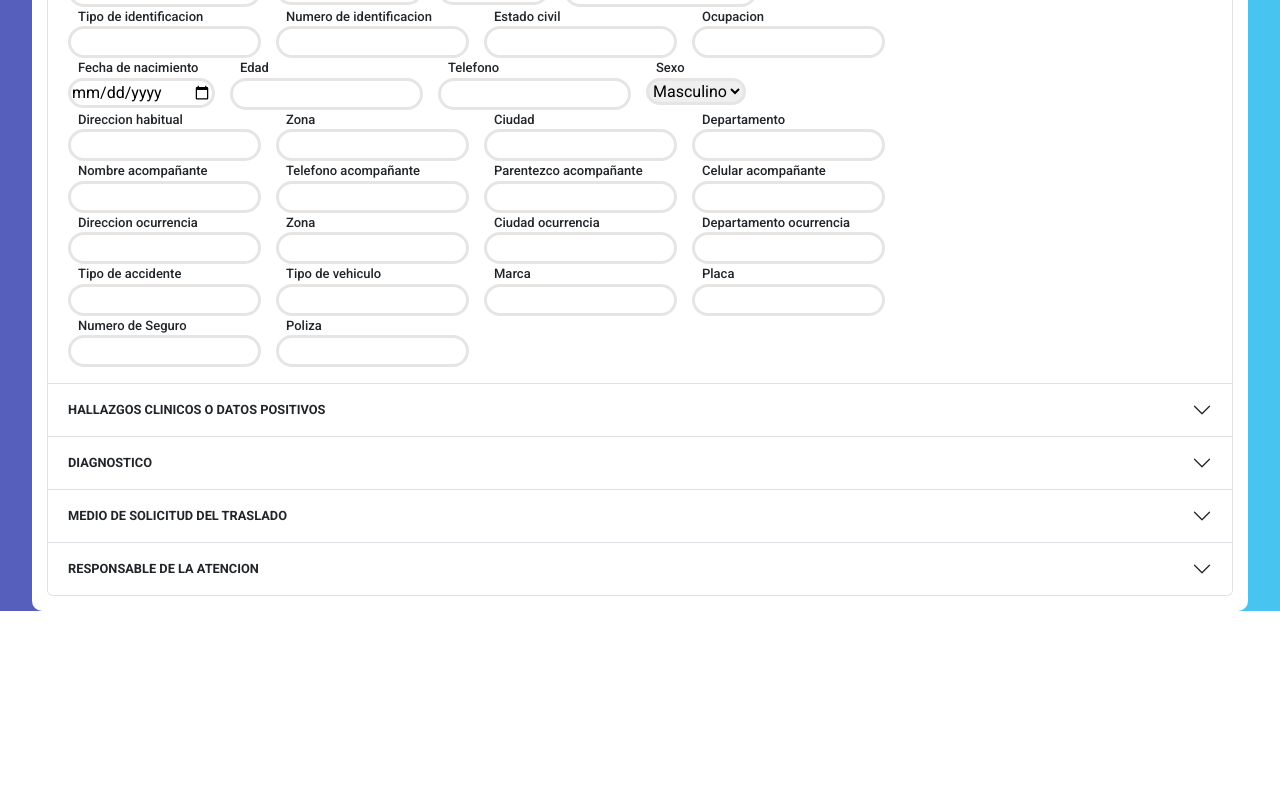
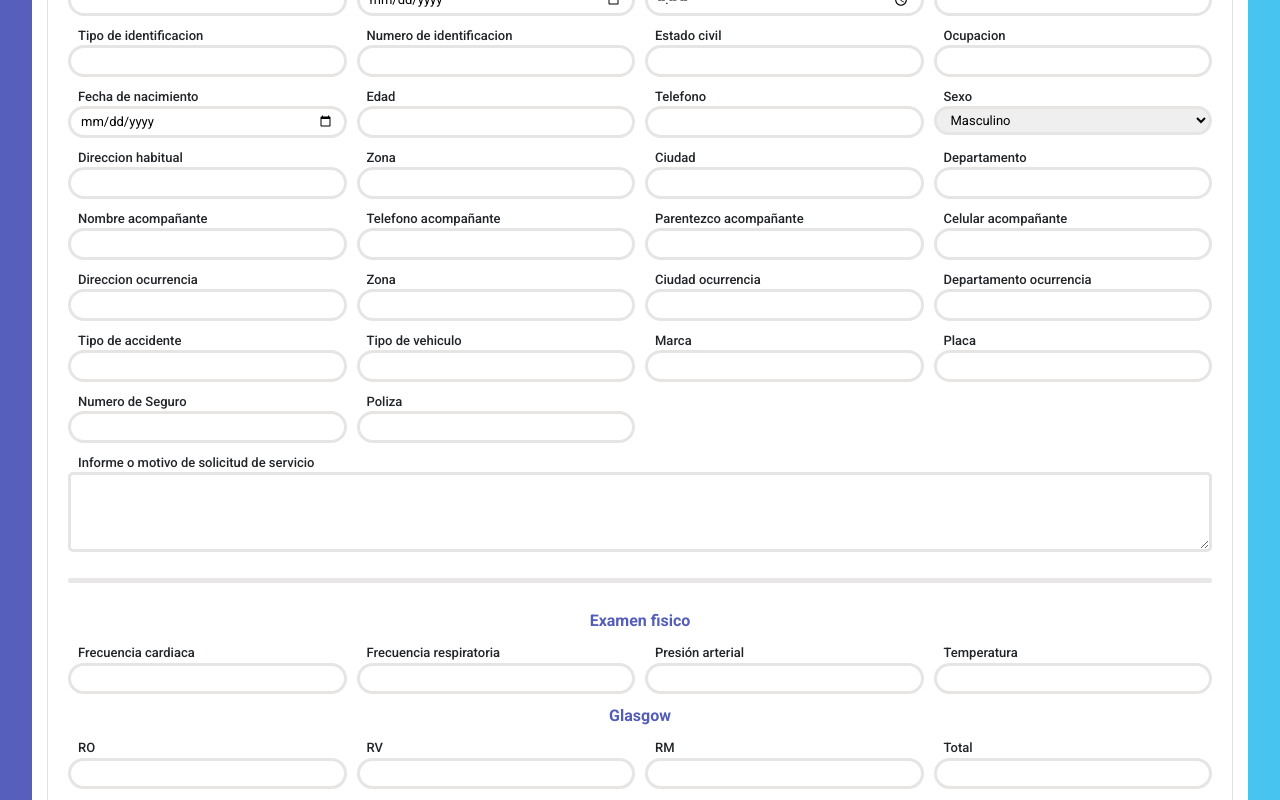
Before and after one commit to frangabriel/proyecto_global, a React (Vite) app: page / in a window 1280 px wide. Shown: the part 340-1140 px from the top of the page. Before the commit the page ends 951 px from the top, so only its background shows below. Built offline with nearby package versions, Linux system fonts and the light colour scheme.

Commit message:
creacion del componente Hallazgos, componente CampoSelectMultiple

```diff
--- a/package.json
+++ b/package.json
@@ -13,7 +13,8 @@
     "bootstrap": "^5.3.3",
     "react": "^18.2.0",
     "react-bootstrap": "^2.10.2",
-    "react-dom": "^18.2.0"
+    "react-dom": "^18.2.0",
+    "react-multi-select-component": "^4.3.4"
   },
   "devDependencies": {
     "@types/react": "^18.2.66",
--- a/src/App.css
+++ b/src/App.css
@@ -72,22 +72,37 @@ button.accordion-button:not(.collapsed) {
 
 /* Esilos componente CampoInput */
 
+section.identificacion {
+  display: grid;
+  grid-template-columns: repeat(1, minmax(100px, 1fr));
+  grid-row: auto;
+  grid-gap: 10px;
+}
+
+
 .container-campo {
   display: flex;
   flex-direction: column;
 }
 
 .fila {
-  display: flex;
-  gap: 15px;
+  display: grid;
+  grid-template-columns: repeat(4, minmax(100px, 1fr));
+  grid-row: auto;
+  grid-gap: 10px;
 }
 
-.container-campo input {
+.container-campo input{
   border-radius: 20px;
   border: 3px solid #E7E4E4;
 }
+.container-campo textarea{
+  border-radius: 5px;
+  border: 3px solid #E7E4E4;
+  min-height: 80px;
+}
 
-.container-campo select.quierosexo {
+.container-campo select {
   border-radius: 20px;
   border: 3px solid #E7E4E4;
 }
@@ -97,3 +112,23 @@ button.accordion-button:not(.collapsed) {
   font-weight: 500;
   font-size: 13px;
 }
+
+.container-campo > input, .container-campo > select, .container-campo > textarea {
+  padding: 3px 10px;
+  font-size: 13px;
+  outline: none;
+}
+
+.container-campo > input:focus, .container-campo > select:focus, .container-campo > textarea:focus {
+  border: 3px solid #a0e2f8;
+}
+
+hr.linea{
+  border-top: 5px solid #a7a0a0;
+  border-radius: 10px;
+}
+span.subtitulo{
+  text-align: center;
+  color: #535DB9;
+  font-weight: bold;
+}
--- a/src/componentes/comunes/CampoSelect.jsx
+++ b/src/componentes/comunes/CampoSelect.jsx
@@ -5,7 +5,7 @@ export const CampoSelect = ({title, id}) => {
   return (
     <div className='container-campo'>
         <label htmlFor={id}>{title}</label>
-        <select className='quierosexo'>
+        <select>
           <option value="masculino">Masculino</option>
           <option value="femenino">Femenino</option>
         </select>
--- /dev/null
+++ b/src/componentes/comunes/CampoSelectMultiple.jsx
@@ -0,0 +1,25 @@
+import React, { useState } from "react";
+import { MultiSelect } from "react-multi-select-component";
+
+const options = [
+  { label: "Grapes 🍇", value: "grapes" },
+  { label: "Mango 🥭", value: "mango" },
+  { label: "Strawberry 🍓", value: "strawberry", disabled: true },
+];
+
+export const CampoSelectMultiple = () => {
+  const [selected, setSelected] = useState([]);
+
+  return (
+    <div>
+      <h1>Select Fruits</h1>
+      <pre>{JSON.stringify(selected)}</pre>
+      <MultiSelect
+        options={options}
+        value={selected}
+        onChange={setSelected}
+        labelledBy="Select"
+      />
+    </div>
+  );
+};
--- /dev/null
+++ b/src/componentes/comunes/CampoTextArea.jsx
@@ -0,0 +1,11 @@
+import React from 'react'
+import '../../App.css'
+
+export const CampoTextArea = ({title, id}) => {
+  return (
+    <div className='container-campo'>
+        <label htmlFor={id}>{title}</label>
+        <textarea id={id}/>
+    </div>
+  )
+}
--- a/src/componentes/vista/App.jsx
+++ b/src/componentes/vista/App.jsx
@@ -2,6 +2,8 @@ import '../../App.css'
 import {Container, Row, Tabs, Tab} from 'react-bootstrap';
 import Accordion from 'react-bootstrap/Accordion';
 import { Identificacion } from './Identificacion';
+import { Hallazgos } from './Hallazgos';
+
 
 function App() {
 
@@ -24,7 +26,7 @@ function App() {
               <Accordion.Item eventKey="1">
                 <Accordion.Header>HALLAZGOS CLINICOS O DATOS POSITIVOS</Accordion.Header>
                 <Accordion.Body>
-                  osita sexy
+                  <Hallazgos/>
                 </Accordion.Body>
               </Accordion.Item>
               <Accordion.Item eventKey="2">
--- /dev/null
+++ b/src/componentes/vista/Hallazgos.jsx
@@ -0,0 +1,11 @@
+import React from 'react';
+import { CampoSelectMultiple } from '../comunes/CampoSelectMultiple';
+
+
+export const Hallazgos = () => {
+  return (
+    <div>
+        <CampoSelectMultiple/>
+    </div>
+  )
+}
--- a/src/componentes/vista/Identificacion.jsx
+++ b/src/componentes/vista/Identificacion.jsx
@@ -3,6 +3,7 @@ import { CampoInput } from '../comunes/CampoInput'
 import { CampoDate } from '../comunes/CampoDate'
 import { CampoTime } from '../comunes/CampoTime'
 import { CampoSelect } from '../comunes/CampoSelect'
+import { CampoTextArea } from '../comunes/CampoTextArea'
 
 export const Identificacion = () => {
   return (
@@ -57,6 +58,25 @@ export const Identificacion = () => {
             <CampoInput title='Numero de Seguro' id='numeroseguro' name='numeroseguro' />
             <CampoInput title='Poliza' id='poliza' name='poliza'/>
         </div>
+        <div>
+        <CampoTextArea title='Informe o motivo de solicitud de servicio' id='informe' name='informe'/>
+        </div>
+        <hr className='linea'/>
+        <span className='subtitulo'>Examen fisico</span>
+        <div className='fila'>
+            <CampoInput title='Frecuencia cardiaca' id='frecardiaca' name='frecardiaca' />
+            <CampoInput title='Frecuencia respiratoria' id='frecrespiratoria' name='frecrespiratoria'/>
+            <CampoInput title='Presión arterial' id='presarterial' name='presarterial' />
+            <CampoInput title='Temperatura' id='temperatura' name='temperatura'/>
+        </div>
+
+        <span className='subtitulo'>Glasgow</span>
+        <div className='fila'>
+            <CampoInput title='RO' id='ro' name='ro' />
+            <CampoInput title='RV' id='rv' name='rv'/>
+            <CampoInput title='RM' id='rm' name='rm' />
+            <CampoInput title='Total' id='total' name='total'/>
+        </div>
     </section>
   )
 }
```
